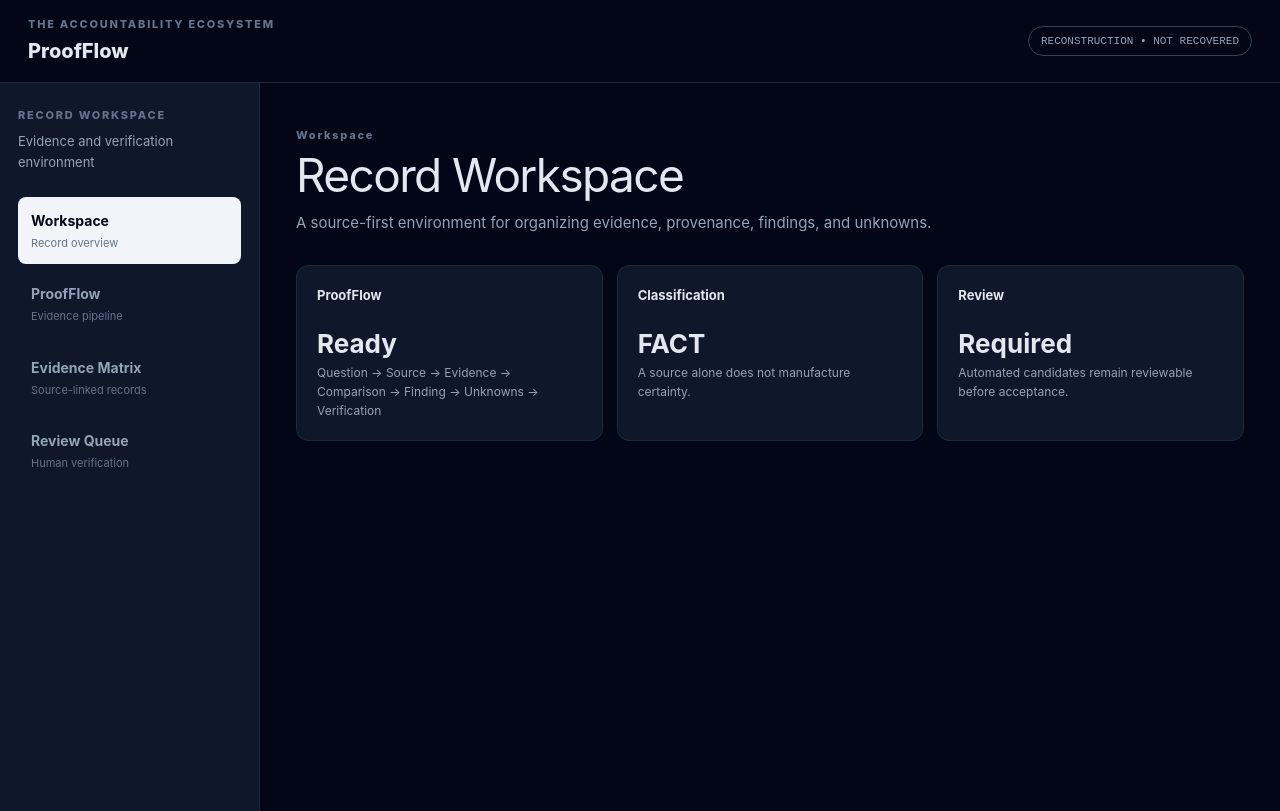
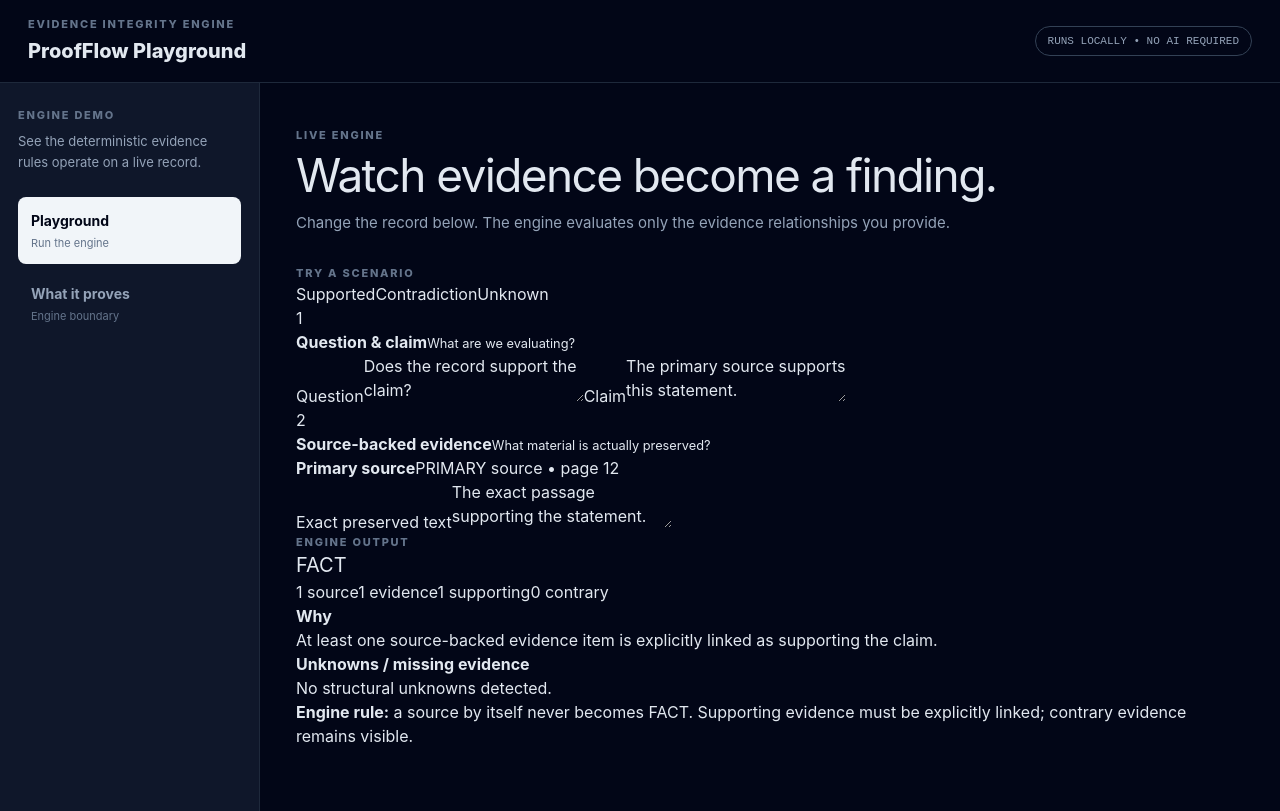
Before and after one commit to Thomascallen16/ProofFlow, a React (Vite) app in the folder client/: page / in a window 1280 px wide. Built offline with nearby package versions, Linux system fonts and the light colour scheme.

Commit message:
Build interactive Evidence Integrity Engine playground

```diff
--- a/client/src/App.tsx
+++ b/client/src/App.tsx
@@ -1,22 +1,157 @@
 import React, { useMemo, useState } from "react";
-import { classifyCivicRecord, type CivicRecord } from "../../shared/validation";
+import { evaluateIntegrity, type EvidenceLink, type IntegrityInput } from "../../engine";
 
-type View = "overview" | "proof-flow" | "evidence" | "review";
-const nav: Array<{ id: View; label: string; description: string }> = [
-  { id: "overview", label: "Workspace", description: "Record overview" },
-  { id: "proof-flow", label: "ProofFlow", description: "Evidence pipeline" },
-  { id: "evidence", label: "Evidence Matrix", description: "Source-linked records" },
-  { id: "review", label: "Review Queue", description: "Human verification" },
-];
-const sample: CivicRecord = { id: "demo-1", claim: "A verified primary source supports this statement.", evidence: "Exact source passage retained for review.", primarySource: { citation: "Demo source", exactSnippet: "Exact source passage retained for review.", verified: true } };
+type Scenario = "supported" | "contradiction" | "unknown";
+
+const scenarios: Record<Scenario, IntegrityInput> = {
+  supported: {
+    question: "Does the record support the claim?",
+    claim: { id: "claim-1", text: "The primary source supports this statement." },
+    sources: [{ id: "source-1", title: "Primary source", locator: "page 12", designation: "PRIMARY" }],
+    evidence: [{ id: "evidence-1", sourceId: "source-1", exactText: "The exact passage supporting the statement." }],
+    evidenceLinks: [{ evidenceId: "evidence-1", relationship: "SUPPORTING" }],
+  },
+  contradiction: {
+    question: "Do the records agree?",
+    claim: { id: "claim-1", text: "The records support the same statement." },
+    sources: [
+      { id: "source-1", title: "Record A", designation: "PRIMARY" },
+      { id: "source-2", title: "Record B", designation: "PRIMARY" },
+    ],
+    evidence: [
+      { id: "evidence-1", sourceId: "source-1", exactText: "Record A says the event occurred." },
+      { id: "evidence-2", sourceId: "source-2", exactText: "Record B says the event did not occur." },
+    ],
+    evidenceLinks: [
+      { evidenceId: "evidence-1", relationship: "SUPPORTING" },
+      { evidenceId: "evidence-2", relationship: "CONTRARY" },
+    ],
+  },
+  unknown: {
+    question: "Can this statement be established from the current record?",
+    claim: { id: "claim-1", text: "The missing record establishes the statement." },
+    sources: [],
+    evidence: [],
+    evidenceLinks: [],
+  },
+};
+
 export default function App() {
-  const [view, setView] = useState<View>("overview");
-  const classification = useMemo(() => classifyCivicRecord(sample), []);
-  return <div className="app-shell"><header className="topbar"><div><div className="eyebrow">THE ACCOUNTABILITY ECOSYSTEM</div><div className="brand">ProofFlow</div></div><div className="status-pill">RECONSTRUCTION • NOT RECOVERED</div></header><div className="layout"><aside className="sidebar"><div className="eyebrow">RECORD WORKSPACE</div><p className="muted">Evidence and verification environment</p><nav>{nav.map((item) => <button className={view === item.id ? "nav-item active" : "nav-item"} onClick={() => setView(item.id)} key={item.id}><strong>{item.label}</strong><span>{item.description}</span></button>)}</nav></aside><main className="content">{view === "overview" && <Overview classification={classification.classification} />}{view === "proof-flow" && <ProofFlow />}{view === "evidence" && <Evidence classification={classification.classification} />}{view === "review" && <Review />}</main></div></div>;
+  const [scenario, setScenario] = useState<Scenario>("supported");
+  const [input, setInput] = useState<IntegrityInput>(scenarios.supported);
+  const [view, setView] = useState<"playground" | "about">("playground");
+
+  const finding = useMemo(() => evaluateIntegrity(input), [input]);
+
+  function loadScenario(next: Scenario) {
+    setScenario(next);
+    setInput(scenarios[next]);
+  }
+
+  function setClaim(text: string) {
+    setInput((current) => ({ ...current, claim: { ...current.claim, text } }));
+  }
+
+  function setQuestion(question: string) {
+    setInput((current) => ({ ...current, question }));
+  }
+
+  function setEvidence(text: string) {
+    const first = input.evidence[0];
+    if (!first) return;
+    setInput((current) => ({ ...current, evidence: [{ ...first, exactText: text }, ...current.evidence.slice(1)] }));
+  }
+
+  const sourceCount = input.sources.length;
+  const evidenceCount = input.evidence.length;
+  const supporting = finding.supportingEvidenceIds.length;
+  const contrary = finding.contraryEvidenceIds.length;
+
+  return (
+    <div className="app-shell">
+      <header className="topbar">
+        <div>
+          <div className="eyebrow">EVIDENCE INTEGRITY ENGINE</div>
+          <div className="brand">ProofFlow Playground</div>
+        </div>
+        <div className="status-pill">RUNS LOCALLY • NO AI REQUIRED</div>
+      </header>
+      <div className="layout">
+        <aside className="sidebar">
+          <div className="eyebrow">ENGINE DEMO</div>
+          <p className="muted">See the deterministic evidence rules operate on a live record.</p>
+          <nav>
+            <button className={view === "playground" ? "nav-item active" : "nav-item"} onClick={() => setView("playground")}>
+              <strong>Playground</strong><span>Run the engine</span>
+            </button>
+            <button className={view === "about" ? "nav-item active" : "nav-item"} onClick={() => setView("about")}>
+              <strong>What it proves</strong><span>Engine boundary</span>
+            </button>
+          </nav>
+        </aside>
+        <main className="content">
+          {view === "playground" ? (
+            <>
+              <div className="page-header">
+                <div className="eyebrow">LIVE ENGINE</div>
+                <h1>Watch evidence become a finding.</h1>
+                <p className="muted">Change the record below. The engine evaluates only the evidence relationships you provide.</p>
+              </div>
+
+              <section className="demo-toolbar">
+                <div>
+                  <div className="eyebrow">TRY A SCENARIO</div>
+                  <div className="scenario-buttons">
+                    <button onClick={() => loadScenario("supported")} className={scenario === "supported" ? "scenario active" : "scenario"}>Supported</button>
+                    <button onClick={() => loadScenario("contradiction")} className={scenario === "contradiction" ? "scenario active" : "scenario"}>Contradiction</button>
+                    <button onClick={() => loadScenario("unknown")} className={scenario === "unknown" ? "scenario active" : "scenario"}>Unknown</button>
+                  </div>
+                </div>
+              </section>
+
+              <div className="demo-grid">
+                <section className="panel">
+                  <div className="panel-title"><span>1</span><div><strong>Question & claim</strong><small>What are we evaluating?</small></div></div>
+                  <label>Question<textarea value={input.question} onChange={(e) => setQuestion(e.target.value)} /></label>
+                  <label>Claim<textarea value={input.claim.text} onChange={(e) => setClaim(e.target.value)} /></label>
+                </section>
+
+                <section className="panel">
+                  <div className="panel-title"><span>2</span><div><strong>Source-backed evidence</strong><small>What material is actually preserved?</small></div></div>
+                  {input.sources.length > 0 ? (
+                    <div className="source-card"><strong>{input.sources[0].title}</strong><span>{input.sources[0].designation ?? "UNKNOWN"} source{input.sources[0].locator ? ` • ${input.sources[0].locator}` : ""}</span></div>
+                  ) : <div className="empty">No source identified.</div>}
+                  {input.evidence.length > 0 ? (
+                    <label>Exact preserved text<textarea value={input.evidence[0].exactText} onChange={(e) => setEvidence(e.target.value)} /></label>
+                  ) : <div className="empty">No evidence preserved.</div>}
+                </section>
+              </div>
+
+              <section className="result-panel">
+                <div className="result-heading"><div><div className="eyebrow">ENGINE OUTPUT</div><h2>{finding.classification}</h2></div><div className="result-metrics"><span>{sourceCount} source</span><span>{evidenceCount} evidence</span><span>{supporting} supporting</span><span>{contrary} contrary</span></div></div>
+                <div className="result-body">
+                  <div className="result-box"><strong>Why</strong>{finding.reasons.length ? finding.reasons.map((reason) => <p key={reason}>{reason}</p>) : <p>No positive evidence relationship established.</p>}</div>
+                  <div className="result-box"><strong>Unknowns / missing evidence</strong>{finding.unknowns.concat(finding.missingEvidence).length ? finding.unknowns.concat(finding.missingEvidence).map((item) => <p key={item}>{item}</p>) : <p className="good">No structural unknowns detected.</p>}</div>
+                </div>
+                <div className="rule-note"><strong>Engine rule:</strong> a source by itself never becomes FACT. Supporting evidence must be explicitly linked; contrary evidence remains visible.</div>
+              </section>
+            </>
+          ) : (
+            <section>
+              <div className="page-header"><div className="eyebrow">ENGINE BOUNDARY</div><h1>This is the part we built to stand underneath other systems.</h1><p className="muted">ProofFlow's repository describes the canonical chain as Question → Source → Evidence → Comparison → Finding → Unknowns → Verification. The playground now makes the engine's deterministic integrity step directly visible.</p></div>
+              <div className="cards">
+                <Card title="Provider independent" value="Yes" text="No model calls, retrieval service, AWS dependency, or vendor-specific logic is required." />
+                <Card title="Contradictions" value="Visible" text="Supporting and contrary evidence produce CONTRADICTION instead of being silently reconciled." />
+                <Card title="Uncertainty" value="Preserved" text="Missing or malformed record structure remains UNKNOWN rather than being promoted to certainty." />
+              </div>
+            </section>
+          )}
+        </main>
+      </div>
+    </div>
+  );
 }
-function Header({ eyebrow, title, description }: { eyebrow: string; title: string; description: string }) { return <div className="page-header"><div className="eyebrow">{eyebrow}</div><h1>{title}</h1><p className="muted">{description}</p></div>; }
-function Overview({ classification }: { classification: string | undefined }) { return <section><Header eyebrow="Workspace" title="Record Workspace" description="A source-first environment for organizing evidence, provenance, findings, and unknowns." /><div className="cards"><Card title="ProofFlow" value="Ready" text="Question → Source → Evidence → Comparison → Finding → Unknowns → Verification" /><Card title="Classification" value={classification ?? "UNKNOWN"} text="A source alone does not manufacture certainty." /><Card title="Review" value="Required" text="Automated candidates remain reviewable before acceptance." /></div></section>; }
-function ProofFlow() { return <section><Header eyebrow="ProofFlow" title="Evidence Processing" description="Parse, validate, classify, and preserve provenance." /><div className="pipeline">{["Question", "Source", "Evidence", "Comparison", "Finding", "Unknowns", "Verification"].map((x, i) => <React.Fragment key={x}><span>{x}</span>{i < 6 && <b>→</b>}</React.Fragment>)}</div></section>; }
-function Evidence({ classification }: { classification: string | undefined }) { return <section><Header eyebrow="Evidence Matrix" title="Source-linked record" description="Every finding should remain traceable to the material supporting it." /><article className="record"><div className="record-top"><span className="label">{classification}</span><span className="muted">demo-1</span></div><h2>Verified source-backed statement</h2><p>Exact source passage retained for review.</p><div className="source">Primary source · citation retained · exact snippet retained</div></article></section>; }
-function Review() { return <section><Header eyebrow="Review Queue" title="Human verification" description="Extraction candidates do not silently become evidence." /><div className="notice"><strong>Nothing is accepted automatically.</strong><p className="muted">Candidates should retain their source location, confidence, original passage, and review history.</p></div></section>; }
-function Card({ title, value, text }: { title: string; value: string; text: string }) { return <article className="card"><div>{title}</div><strong>{value}</strong><p className="muted">{text}</p></article>; }
+
+function Card({ title, value, text }: { title: string; value: string; text: string }) {
+  return <article className="card"><div>{title}</div><strong>{value}</strong><p className="muted">{text}</p></article>;
+}
```
